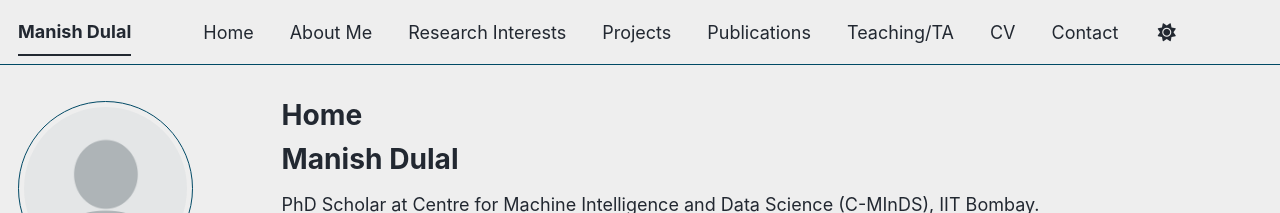
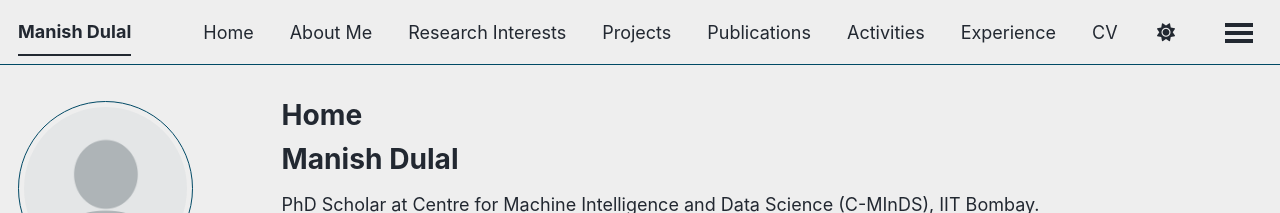
Before and after one commit to ManishDulal/manishdulal.github.io, a Jekyll site: the page built from _pages/about.md, in a window 1280 px wide. Shown: the top 213 px of the page. Built offline with Jekyll 4.4.1, drawn with Linux system fonts in a browser that asks for light colours; a script bundle is joined from its source files by our own code; library files that are not in the unit come from our copies.

Commit message:
Update navigation titles and URLs

```diff
--- a/_data/navigation.yml
+++ b/_data/navigation.yml
@@ -1,25 +1,31 @@
 main:
 
-  - title: "Home"
-    url: /
+- title: "Home"
+  url: /
 
-  - title: "About Me"
-    url: /about/
+- title: "About Me"
+  url: /about-me/
 
-  - title: "Research Interests"
-    url: /research/
+- title: "Research Interests"
+  url: /research-interests/
 
-  - title: "Projects"
-    url: /projects/
+- title: "Projects"
+  url: /projects/
 
-  - title: "Publications"
-    url: /publications/
+- title: "Publications"
+  url: /publications/
 
-  - title: "Teaching/TA"
-    url: /teaching/
+- title: "Activities"
+  url: /activities/
 
-  - title: "CV"
-    url: /cv/
+- title: "Experience"
+  url: /experience/
 
-  - title: "Contact"
-    url: /contact/
+- title: "CV"
+  url: /cv/
+
+- title: "Random"
+  url: /random/
+
+- title: "Contact"
+  url: /contact/
```
